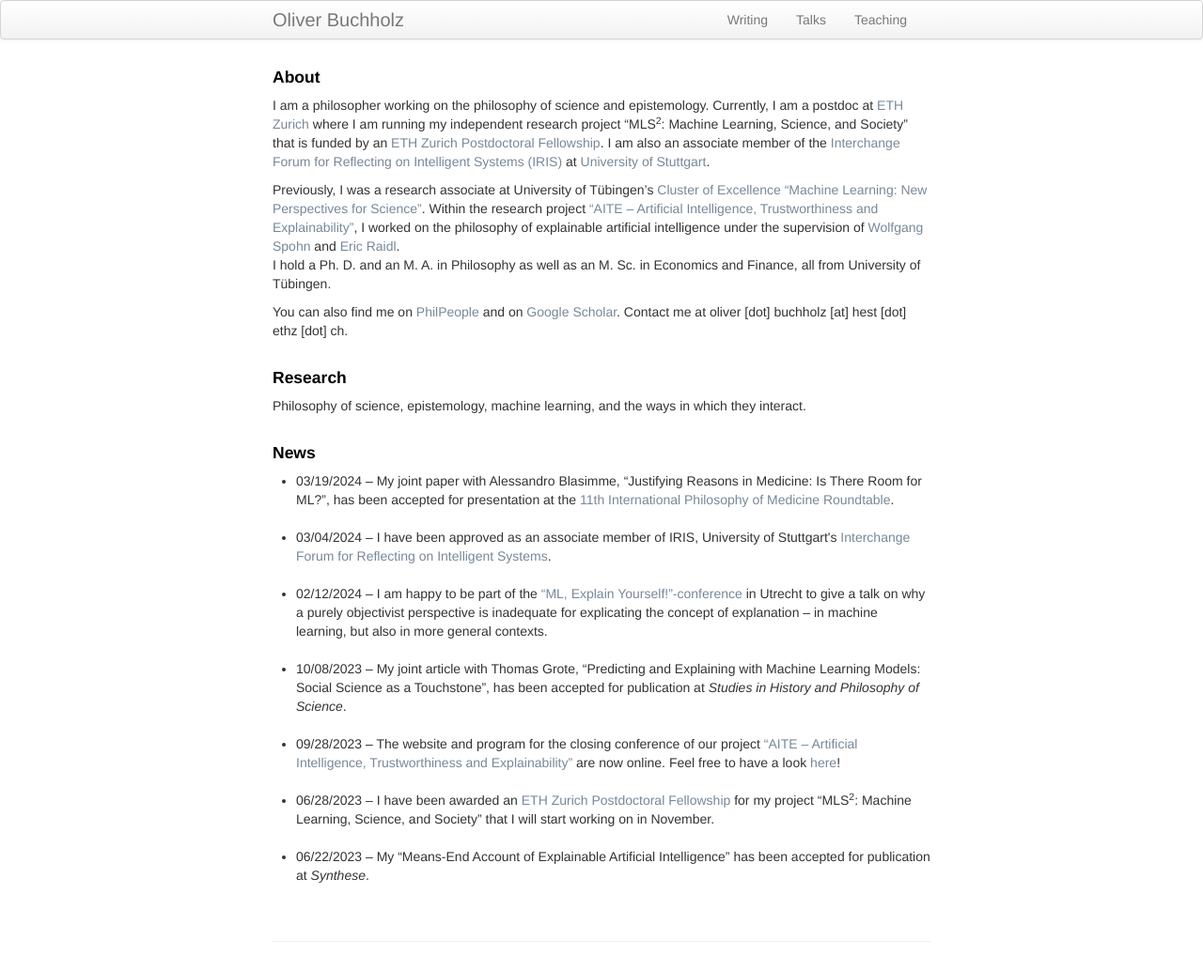
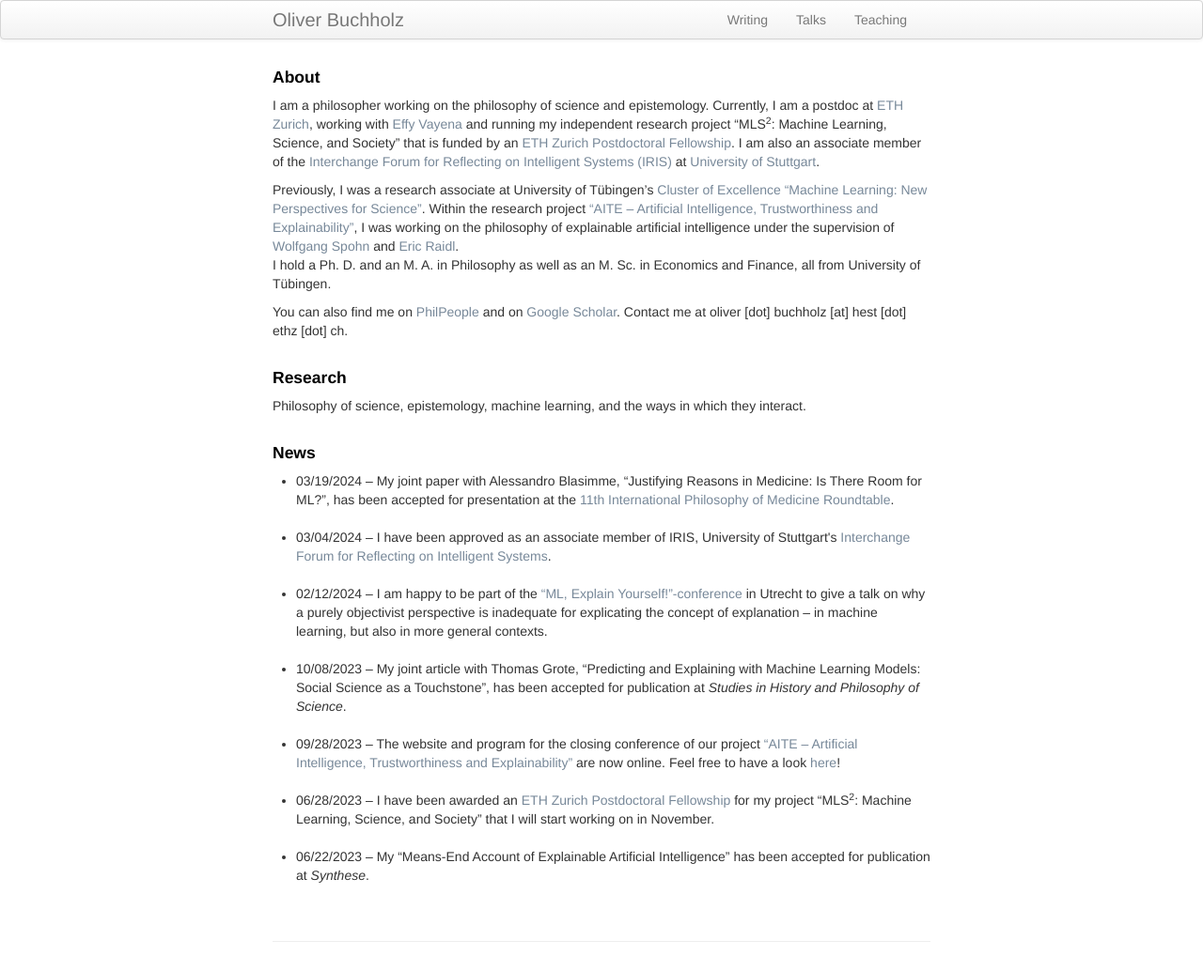
Before and after one commit to oliverbuchholz/oliverbuchholz.github.io, a Jekyll site: the page built from index.md, in a window 1280 px wide. Shown: the whole page at 94% size. Built offline with Jekyll 4.4.1, drawn with Linux system fonts in a browser that asks for light colours.

Commit message:
Update index.md

```diff
--- a/index.md
+++ b/index.md
@@ -7,9 +7,9 @@ keywords: Buchholz, Oliver, philosophy, machine learning, phd, postdoc, Tübinge
 
 <h4> About </h4>
 
-I am a philosopher working on the philosophy of science and epistemology. Currently, I am a postdoc at <a href="https://ethz.ch/en.html" target="_blank">ETH Zurich</a> where I am running my independent research project &ldquo;MLS<sup>2</sup>: Machine Learning, Science, and Society&rdquo; that is funded by an <a href="https://grantsoffice.ethz.ch/funding-opportunities/internal/eth-fellowships.html" target="_blank">ETH Zurich Postdoctoral Fellowship</a>. I am also an associate member of the <a href="https://www.iris.uni-stuttgart.de/" target="_blank">Interchange Forum for Reflecting on Intelligent Systems (IRIS)</a> at <a href="https://www.uni-stuttgart.de/en/" target="_blank">University of Stuttgart</a>.<br>
+I am a philosopher working on the philosophy of science and epistemology. Currently, I am a postdoc at <a href="https://ethz.ch/en.html" target="_blank">ETH Zurich</a>, working with <a href="https://scholar.google.com/citations?user=nwRZpzEAAAAJ&hl=en" target="_blank">Effy Vayena</a> and running my independent research project &ldquo;MLS<sup>2</sup>: Machine Learning, Science, and Society&rdquo; that is funded by an <a href="https://grantsoffice.ethz.ch/funding-opportunities/internal/eth-fellowships.html" target="_blank">ETH Zurich Postdoctoral Fellowship</a>. I am also an associate member of the <a href="https://www.iris.uni-stuttgart.de/" target="_blank">Interchange Forum for Reflecting on Intelligent Systems (IRIS)</a> at <a href="https://www.uni-stuttgart.de/en/" target="_blank">University of Stuttgart</a>.<br>
 
-Previously, I was a research associate at University of T&uuml;bingen's <a href = "https://uni-tuebingen.de/en/research/core-research/cluster-of-excellence-machine-learning/home/" target = "_blank">Cluster of Excellence &ldquo;Machine Learning: New Perspectives for Science&rdquo;</a>. Within the research project <a href = "https://sites.google.com/view/aiteproject/project" target = "_blank">&ldquo;AITE &ndash; Artificial Intelligence, Trustworthiness and Explainability&rdquo;</a>, I worked on the philosophy of explainable artificial intelligence under the supervision of <a href="https://www.philosophie.uni-konstanz.de/ag-spohn/personen/prof-dr-wolfgang-spohn/" target="_blank">Wolfgang Spohn</a> and <a href="https://scholar.google.de/citations?user=MpJaE0wAAAAJ&hl=de" target="_blank">Eric Raidl</a>.<br>
+Previously, I was a research associate at University of T&uuml;bingen's <a href = "https://uni-tuebingen.de/en/research/core-research/cluster-of-excellence-machine-learning/home/" target = "_blank">Cluster of Excellence &ldquo;Machine Learning: New Perspectives for Science&rdquo;</a>. Within the research project <a href = "https://sites.google.com/view/aiteproject/project" target = "_blank">&ldquo;AITE &ndash; Artificial Intelligence, Trustworthiness and Explainability&rdquo;</a>, I was working on the philosophy of explainable artificial intelligence under the supervision of <a href="https://www.philosophie.uni-konstanz.de/ag-spohn/personen/prof-dr-wolfgang-spohn/" target="_blank">Wolfgang Spohn</a> and <a href="https://scholar.google.de/citations?user=MpJaE0wAAAAJ&hl=de" target="_blank">Eric Raidl</a>.<br>
 I hold a Ph. D. and an M. A. in Philosophy as well as an M. Sc. in Economics and Finance, all from University of T&uuml;bingen.<br>
 
 You can also find me on <a href="https://philpeople.org/profiles/oliver-buchholz" target="_blank">PhilPeople</a> and on <a href="https://scholar.google.com/citations?user=o-i32DIAAAAJ&hl=de&oi=ao" target="_blank">Google Scholar</a>. Contact me at oliver [dot] buchholz [at] hest [dot] ethz [dot] ch.<br><br>
```
